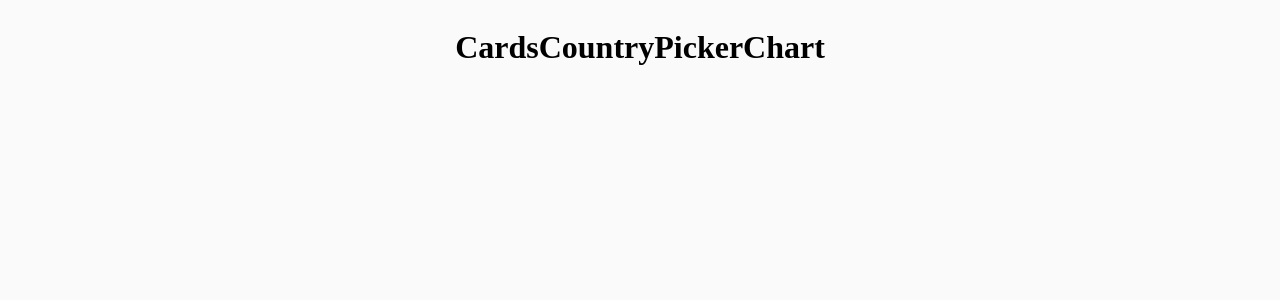
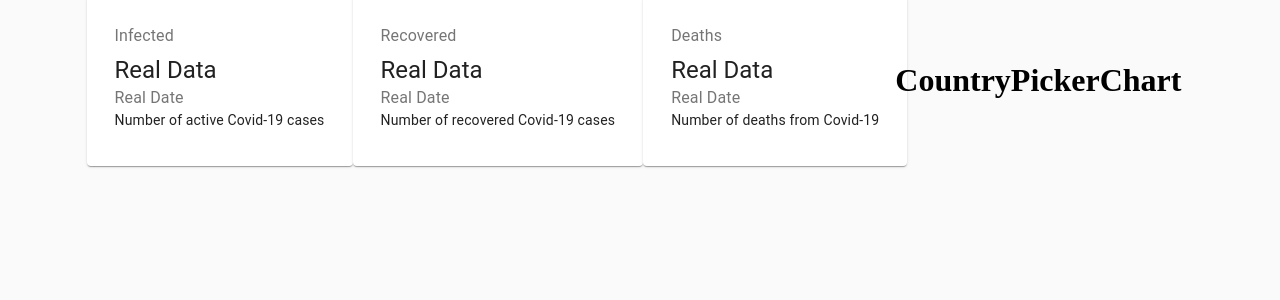
Before and after one commit to HassanMasoud/covid-tracker, a React (Create React App) app: page / in a window 1280 px wide. Shown: the top 300 px of the page. Built offline with nearby package versions, Linux system fonts and the light colour scheme; no server answers.

Commit message:
Render cards on page

```diff
--- a/src/components/Cards/Cards.jsx
+++ b/src/components/Cards/Cards.jsx
@@ -1,8 +1,50 @@
 import React from "react";
+import { Card, CardContent, Typography, Grid } from "@material-ui/core";
+import styles from "./Cards.module.css";
 
 const Cards = (props) => {
-  console.log(props);
-  return <h1>Cards</h1>;
+  return (
+    <div className={styles.container}>
+      <Grid container spacing={3} justify="center">
+        <Grid item component={Card}>
+          <CardContent>
+            <Typography color="textSecondary" gutterBottom>
+              Infected
+            </Typography>
+            <Typography variant="h5">Real Data</Typography>
+            <Typography color="textSecondary">Real Date</Typography>
+            <Typography variant="body2">
+              Number of active Covid-19 cases
+            </Typography>
+          </CardContent>
+        </Grid>
+        <Grid item component={Card}>
+          <CardContent>
+            <Typography color="textSecondary" gutterBottom>
+              Recovered
+            </Typography>
+            <Typography variant="h5">Real Data</Typography>
+            <Typography color="textSecondary">Real Date</Typography>
+            <Typography variant="body2">
+              Number of recovered Covid-19 cases
+            </Typography>
+          </CardContent>
+        </Grid>
+        <Grid item component={Card}>
+          <CardContent>
+            <Typography color="textSecondary" gutterBottom>
+              Deaths
+            </Typography>
+            <Typography variant="h5">Real Data</Typography>
+            <Typography color="textSecondary">Real Date</Typography>
+            <Typography variant="body2">
+              Number of deaths from Covid-19
+            </Typography>
+          </CardContent>
+        </Grid>
+      </Grid>
+    </div>
+  );
 };
 
 export default Cards;
```
